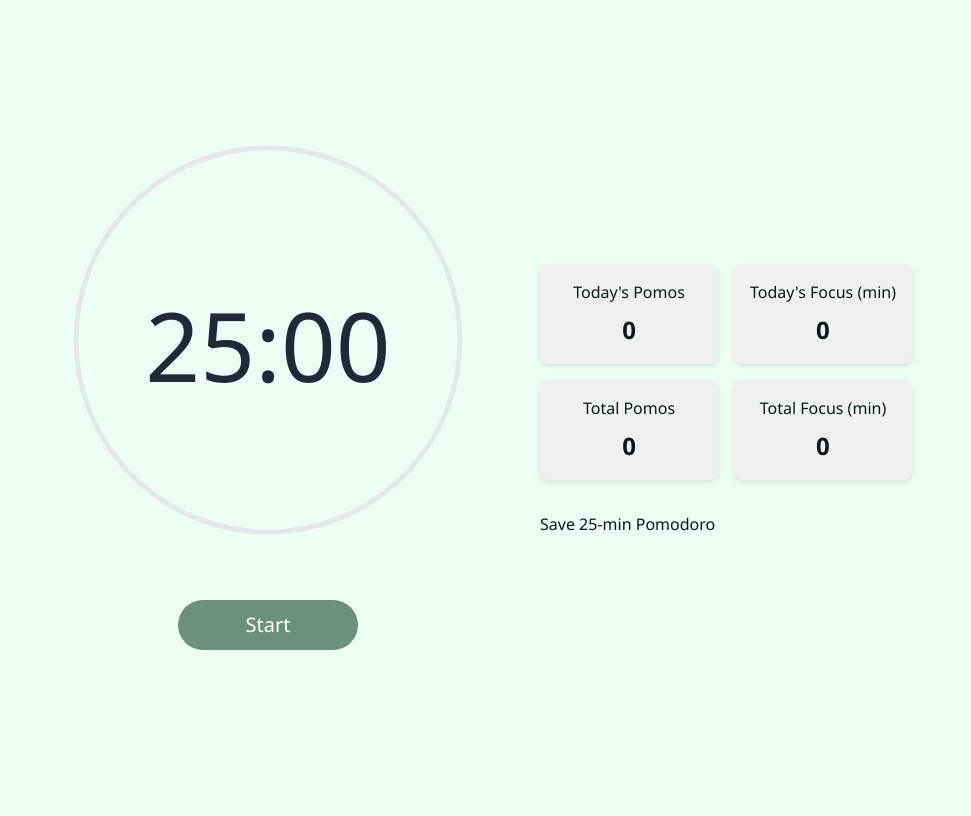
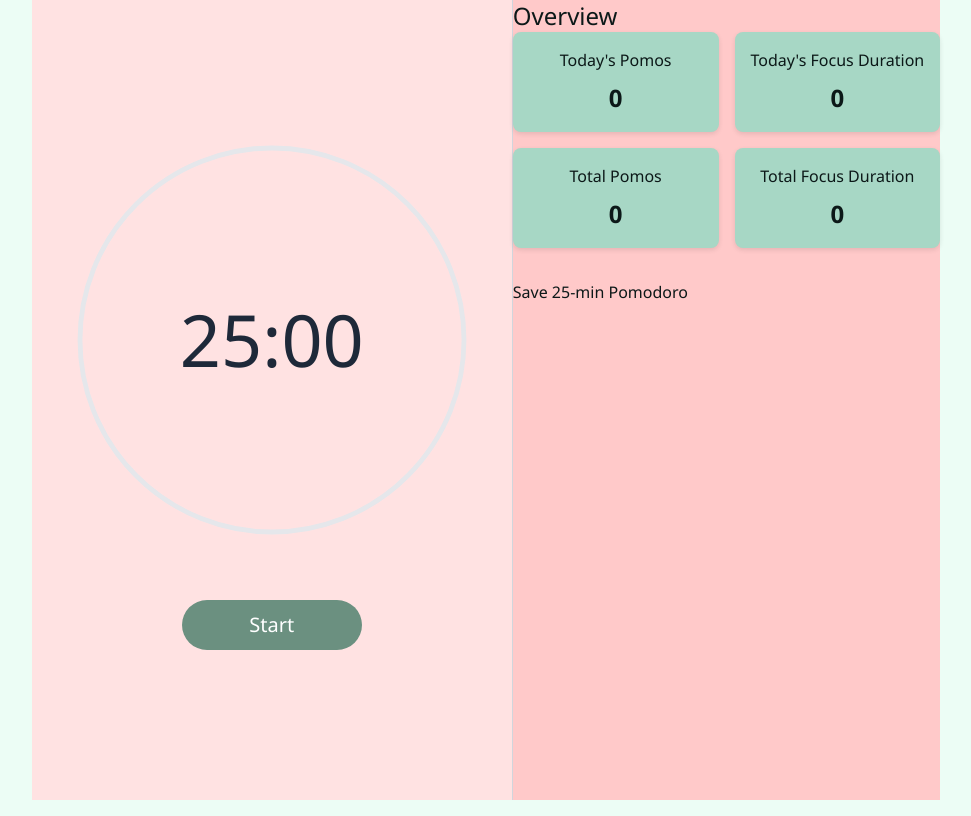
Before and after one commit to hosseinshamlooo/pomodoro_timer_v1.1, a React (Vite) app: page / in a window 1280 px wide. Shown: the whole page, without its empty margins (154-1125 px from the left). Built offline with nearby package versions, Linux system fonts and the light colour scheme.

Commit message:
updated dev log

```diff
--- a/src/ui/App.tsx
+++ b/src/ui/App.tsx
@@ -4,16 +4,19 @@ import Overview from "./Overview";
 
 function App() {
   return (
-    <div
-      style={{
-        display: "flex",
-        justifyContent: "space-between",
-        alignItems: "center",
-        padding: "1rem",
-      }}
-    >
-      <Timer />
-      <Overview />
+    <div className="flex h-screen">
+      {/* Left Side */}
+      <div className="flex flex-1 items-center justify-center bg-red-100">
+        <Timer />
+      </div>
+
+      {/* Vertical Divider */}
+      <div className="w-[1px] bg-gray-300 h-full" />
+
+      {/* Right Side */}
+      <div className="flex flex-1 items-center justify-center bg-red-200 mr-20">
+        <Overview />
+      </div>
     </div>
   );
 }
--- a/src/ui/Overview.tsx
+++ b/src/ui/Overview.tsx
@@ -31,8 +31,10 @@ const Overview = () => {
   const totalFocus = pomodoros.reduce((acc, p) => acc + p.duration, 0);
 
   return (
-    <div style={{ padding: "2rem" }}>
+    <div className="h-full">
+      <h1 className="text-2xl font-semi-bold">Overview</h1>
       {/* 2x2 Box Grid */}
+
       <div
         style={{
           display: "grid",
@@ -42,9 +44,9 @@ const Overview = () => {
         }}
       >
         <Box title="Today's Pomos" value={todaysPomos.length} />
-        <Box title="Today's Focus (min)" value={todaysFocus} />
+        <Box title="Today's Focus Duration" value={todaysFocus} />
         <Box title="Total Pomos" value={totalPomos} />
-        <Box title="Total Focus (min)" value={totalFocus} />
+        <Box title="Total Focus Duration" value={totalFocus} />
       </div>
 
       {/* Simulate adding a pomodoro */}
@@ -62,7 +64,7 @@ const Box: React.FC<BoxProps> = ({ title, value }) => {
   return (
     <div
       style={{
-        backgroundColor: "#f0f0f0",
+        backgroundColor: "var(--color-primary)",
         borderRadius: "8px",
         padding: "1rem",
         textAlign: "center",
--- a/src/ui/Timer.tsx
+++ b/src/ui/Timer.tsx
@@ -47,7 +47,7 @@ const Timer = () => {
   };
 
   return (
-    <div className="flex flex-col items-center justify-center h-screen">
+    <div className="flex flex-col items-center justify-center h-full">
       <div className="relative w-120 h-130">
         <svg
           className="transform -rotate-90"
@@ -77,10 +77,10 @@ const Timer = () => {
           />
         </svg>
         <div className="absolute inset-0 flex flex-col items-center justify-center">
-          <div className="text-8xl font-semi-bold text-gray-800 h-[85px]">
+          <div className="text-7xl font-semi-bold text-gray-800 h-[65px]">
             {formatTime(secondsLeft)}
           </div>
-          <div className="mt-2 h-[1px] text-sm font-bold tracking-wide text-[var(--color-accent)]">
+          <div className="mt-2 h-[10px] text-sm font-bold tracking-wide text-[var(--color-accent)]">
             {isPaused ? "Paused" : ""}
           </div>
         </div>
```
Also changed, not shown: 1 other file (tests, documents, lock files or other folders).
